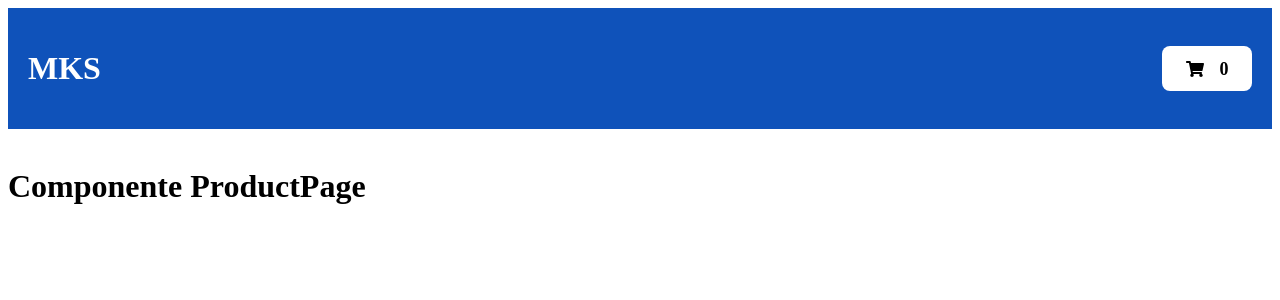
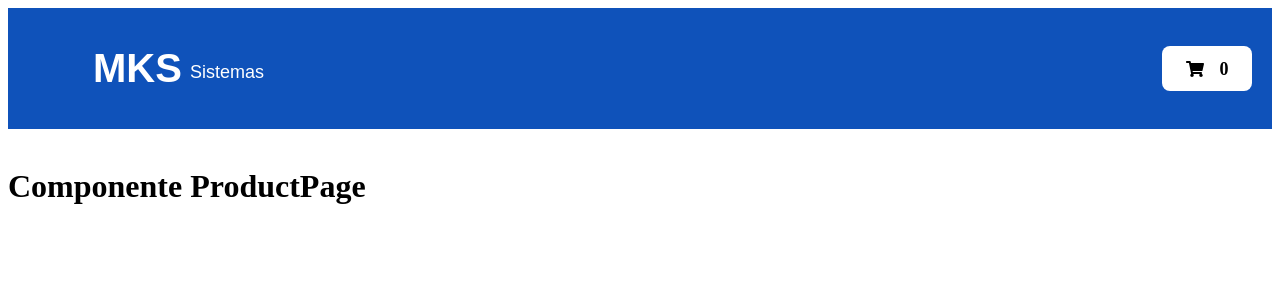
Before and after one commit to lbseven7/desafio-mks-frontend, a React (Create React App) app: page / in a window 1280 px wide. Shown: the top 300 px of the page. Built offline with nearby package versions, Linux system fonts and the light colour scheme; no server answers.

Commit message:
feat: Adiciona logo MKS Sistemas

```diff
--- a/src/components/header/Header.tsx
+++ b/src/components/header/Header.tsx
@@ -1,59 +1,13 @@
 import React from "react";
-import styled from "styled-components";
+import { Container, Title, CartBtn } from "./headerStyle"
 import { FaShoppingCart } from "react-icons/fa";
-
-const Container = styled.header`
-  background-color: #0f52ba;
-  color: #fff;
-  display: flex;
-  align-items: center;
-  justify-content: space-between;
-  padding: 10px 20px;
-  height: 101px;
-`;
-
-const Title = styled.h1`
-  margin: 0;
-`;
-
-const Icon = styled(FaShoppingCart)`
-  /* color: #fff; */
-  /* width: 19px; */
-`;
-
-const CartBtn = styled.a`
-  display: flex;
-  justify-content: center;
-  align-items: center;
-  text-decoration: none;
-  color: #000000;
-  background-color: #fff;
-  height: 45px;
-  width: 90px;
-  left: 1262px;
-  top: 29px;
-  border-radius: 8px;
-
-  > span {
-    display: inline-flex;
-    align-items: center;
-    gap: 1rem;
-    font-family: "Montserrat";
-    font-style: normal;
-    font-weight: 700;
-    font-size: 18px;
-    line-height: 22px;
-    /* width: 13px; */
-  }
-`;
-
 const Header: React.FC = () => {
   return (
     <Container>
-      <Title>MKS</Title>
+        <Title>MKS<span>Sistemas</span></Title>
       <CartBtn href="/checkout">
         <span>
-          <Icon /> 0{" "}
+          <FaShoppingCart /> 0{" "}
         </span>
       </CartBtn>
     </Container>
--- /dev/null
+++ b/src/components/header/headerStyle.ts
@@ -0,0 +1,85 @@
+import styled from "styled-components";
+
+export const Container = styled.header`
+  background-color: #0f52ba;
+  color: #fff;
+  display: flex;
+  align-items: center;
+  justify-content: space-between;
+  padding: 10px 20px;
+  height: 101px;
+`;
+
+/** MKS */
+export const Title = styled.h1`
+  /* position: absolute; */
+  display: flex;
+  align-items: center;
+  justify-content: center;
+  color: #ffffff;
+  font-family: 'Montserrat', sans-serif;
+  font-style: normal;
+  font-weight: 600;
+  font-size: 40px;
+  line-height: 19px;
+  mix-blend-mode: normal;
+
+  color: #ffffff;
+
+  mix-blend-mode: normal;
+  margin-left: 65px;
+
+  > span {
+    font-weight: 100;
+    font-size: 18px;
+    margin-left: 0.5rem;
+    font-family: 'Montserrat', sans-serif;
+    color: #FFFFFF;
+    width: 200px;
+    height: 44px;
+    margin-top: 45px;
+    margin-bottom: 12px;
+    left: 165px;
+  }
+`;
+
+/**
+ *
+ * position: absolute;
+left: 11.46%;
+right: 74.65%;
+top: 4.39%;
+bottom: 91.31%;
+
+font-family: 'Montserrat';
+font-style: normal;
+font-weight: 300;
+font-size: 20px;
+line-height: 19px;
+/* or 95% */
+
+export const CartBtn = styled.a`
+  display: flex;
+  justify-content: center;
+  align-items: center;
+  text-decoration: none;
+  color: #000000;
+  background-color: #fff;
+  height: 45px;
+  width: 90px;
+  left: 1262px;
+  top: 29px;
+  border-radius: 8px;
+
+  > span {
+    display: inline-flex;
+    align-items: center;
+    gap: 1rem;
+    font-family: "Montserrat";
+    font-style: normal;
+    font-weight: 700;
+    font-size: 18px;
+    line-height: 22px;
+    /* width: 13px; */
+  }
+`;
```
